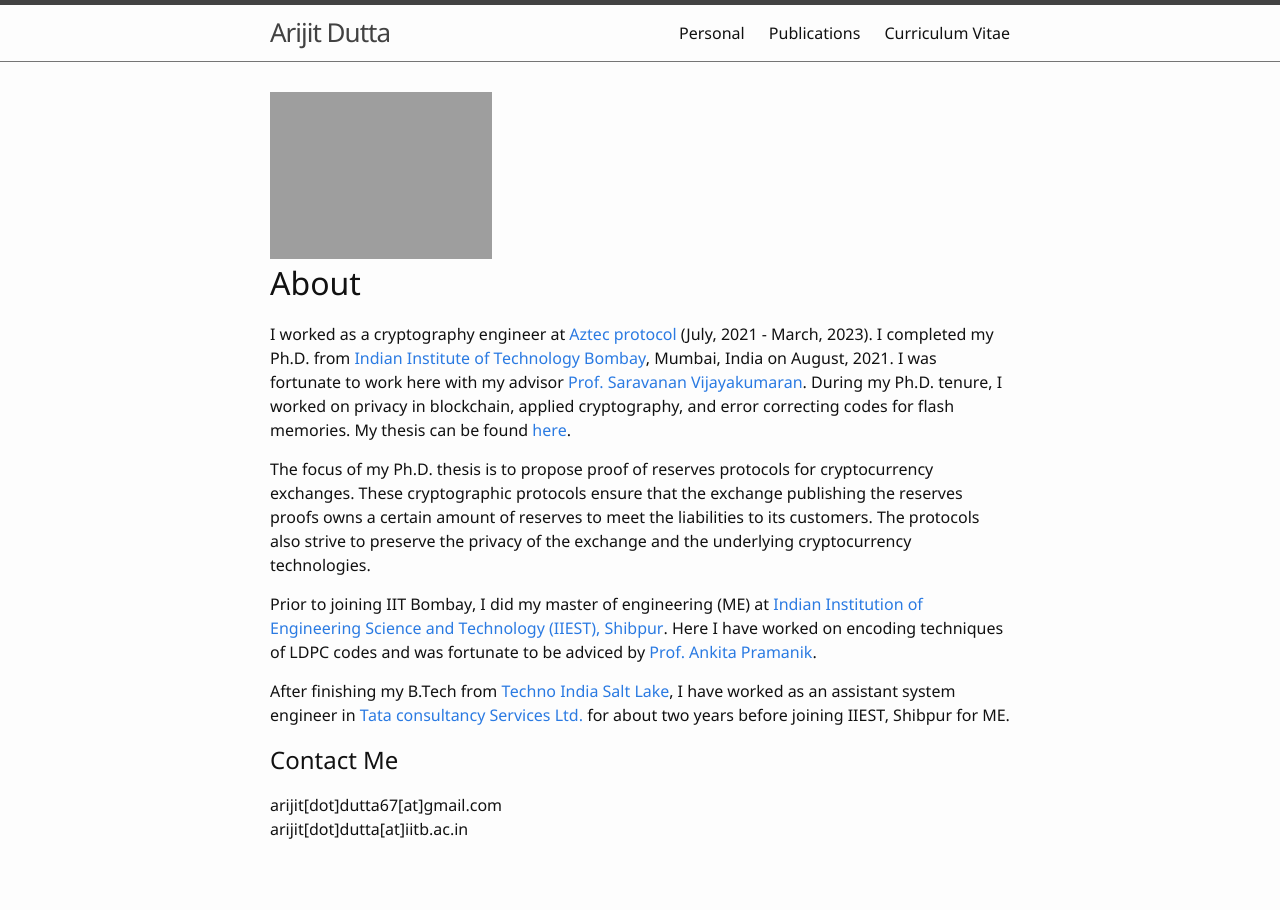
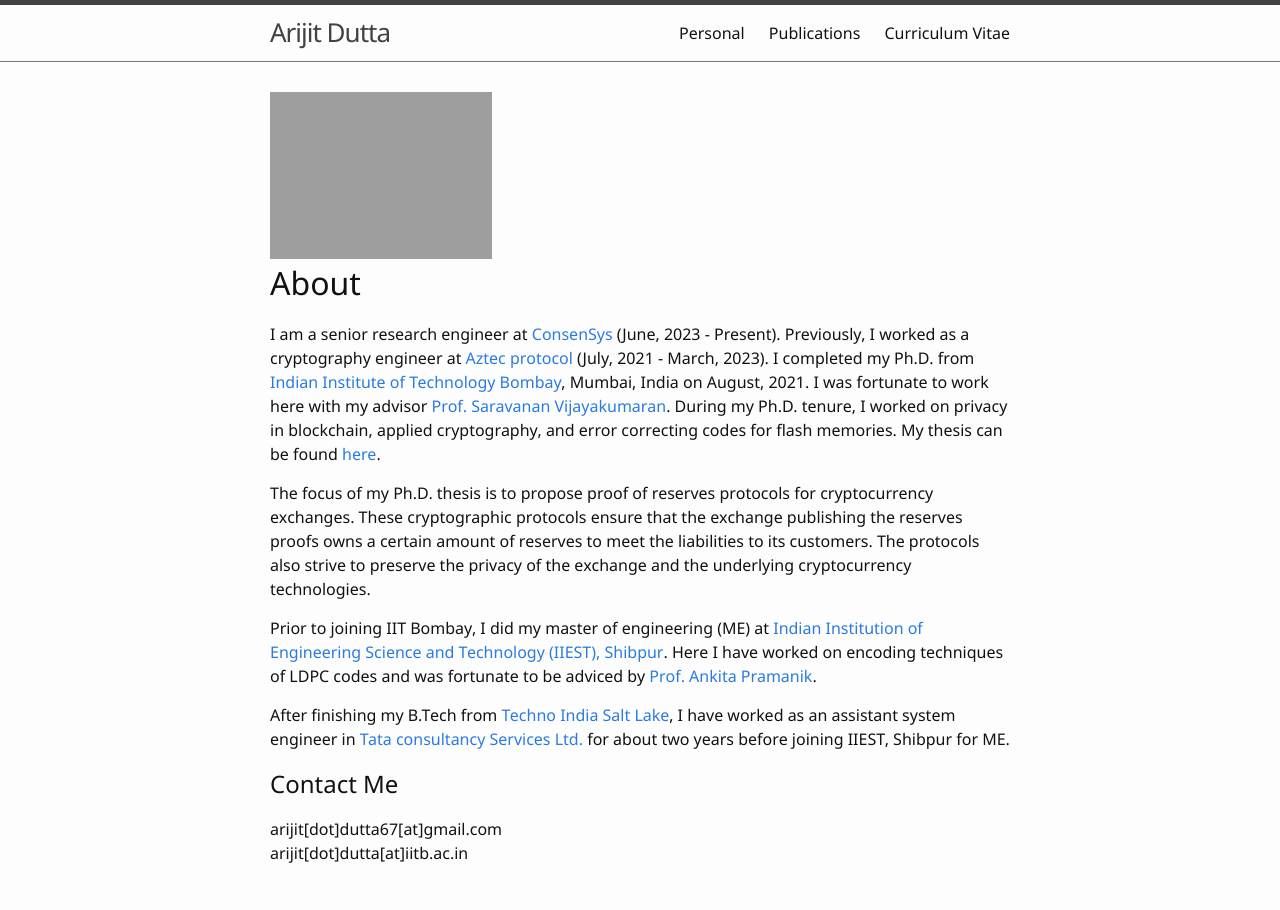
Before and after one commit to arijitdutta67/Hello-world, a Jekyll site: the page built from index.md, in a window 1280 px wide. Built offline with Jekyll 4.4.1, drawn with Linux system fonts in a browser that asks for light colours.

Commit message:
Added consensys update

```diff
--- a/index.md
+++ b/index.md
@@ -7,7 +7,7 @@ title: Home
 </div>
 
 # About
-I worked as a cryptography engineer at [Aztec protocol](https://aztec.network/) (July, 2021 - March, 2023). I completed my Ph.D. from [Indian Institute of Technology Bombay](http://www.iitb.ac.in/), Mumbai, India on August, 2021. I was fortunate to work here with my advisor [Prof. Saravanan Vijayakumaran](https://www.ee.iitb.ac.in/~sarva/). During my Ph.D. tenure, I worked on privacy in blockchain, applied cryptography, and error correcting codes for flash memories. My thesis can be found [here]({{ site.baseurl }}/thesis/thesis_final.pdf).
+I am a senior research engineer at [ConsenSys](https://consensys.net/) (June, 2023 - Present). Previously, I worked as a cryptography engineer at [Aztec protocol](https://aztec.network/) (July, 2021 - March, 2023). I completed my Ph.D. from [Indian Institute of Technology Bombay](http://www.iitb.ac.in/), Mumbai, India on August, 2021. I was fortunate to work here with my advisor [Prof. Saravanan Vijayakumaran](https://www.ee.iitb.ac.in/~sarva/). During my Ph.D. tenure, I worked on privacy in blockchain, applied cryptography, and error correcting codes for flash memories. My thesis can be found [here]({{ site.baseurl }}/thesis/thesis_final.pdf).
 
 The focus of my Ph.D. thesis is to propose proof of reserves protocols for cryptocurrency exchanges. These cryptographic protocols ensure that the exchange publishing the reserves proofs owns a certain amount of reserves to meet the liabilities to its customers. The protocols also strive to preserve the privacy of the exchange and the underlying cryptocurrency technologies.
 
```
Also changed, not shown: 2 other files.
